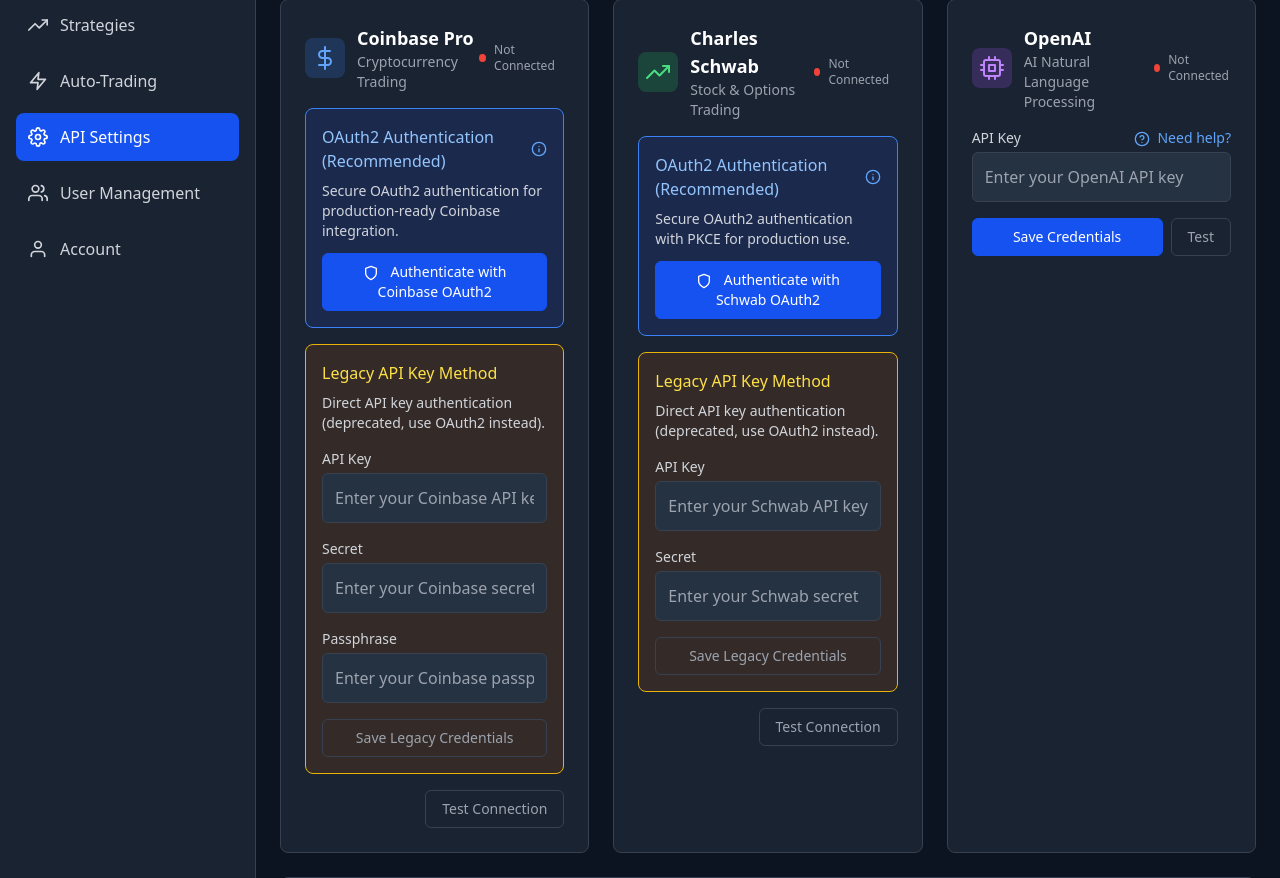
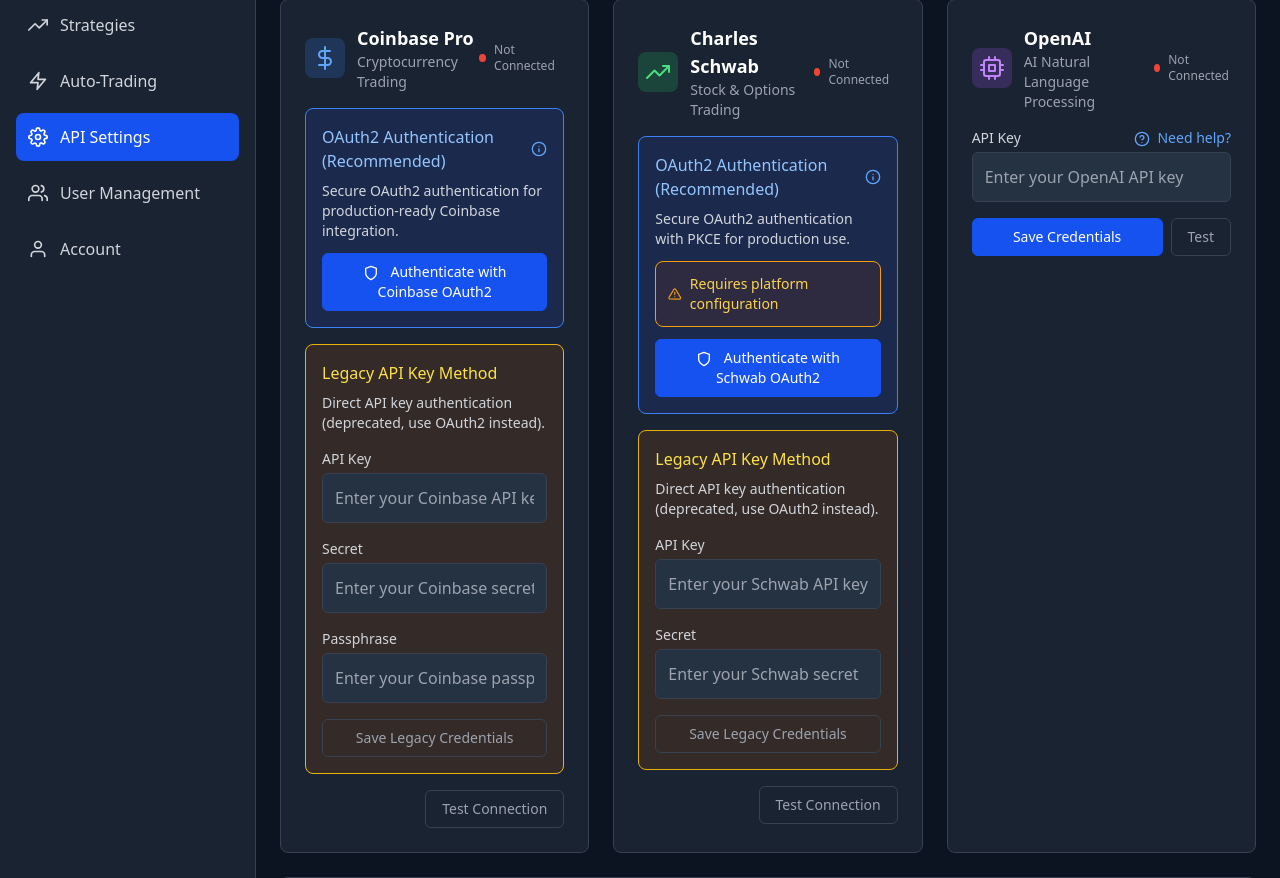
Before and after one commit to NVMtheName/ArbionTrader, a Flask app: page /api-settings in a window 1280 px wide. Shown: the part 228-1106 px from the top of the page. Run offline with Flask 3, Linux system fonts and the light colour scheme; a user stored in the database is signed in; data that the repository does not hold is empty; some libraries are stand-ins or nearby versions.

Commit message:
Inform users that Schwab OAuth2 requires platform configuration
Adds helpful messages and instructions for configuring Schwab OAuth2.

Replit-Commit-Author: Agent
Replit-Commit-Session-Id: 55d649fa-7741-4bdc-92c1-358905c068a2
Replit-Commit-Screenshot-Url: https://storage.googleapis.com/screenshot-production-us-central1/b5647b89-6936-47ce-978a-a2d77d17e79f/1504efda-888c-4446-a5fc-5bd58fd1ab61.jpg

```diff
--- a/templates/api_settings.html
+++ b/templates/api_settings.html
@@ -167,6 +167,14 @@
                 <p class="text-sm text-gray-300 mb-3">
                     Secure OAuth2 authentication with PKCE for production use.
                 </p>
+
+                <div class="bg-amber-900/20 border border-amber-500 rounded-lg p-3 mb-3">
+                    <div class="flex items-center">
+                        <i data-feather="alert-triangle" class="text-amber-500 mr-2 w-4 h-4"></i>
+                        <span class="text-amber-300 text-sm">Requires platform configuration</span>
+                    </div>
+                </div>
+
                 <form method="POST">
                     <input type="hidden" name="provider" value="schwab">
                     <input type="hidden" name="oauth_flow" value="true">
--- a/templates/schwab_oauth_info.html
+++ b/templates/schwab_oauth_info.html
@@ -39,6 +39,25 @@
                     </ul>
                 </div>
 
+                <div class="bg-amber-900 bg-opacity-50 rounded-lg p-4 border border-amber-500 mb-4">
+                    <h4 class="font-medium text-amber-300 mb-2">Setup Required</h4>
+                    <p class="text-sm">
+                        <strong>Current Status:</strong> Schwab OAuth2 requires platform configuration.<br>
+                        <strong>Error:</strong> "Schwab client ID not configured"
+                    </p>
+                </div>
+
+                <div class="bg-blue-900 bg-opacity-50 rounded-lg p-4 border border-blue-500 mb-4">
+                    <h4 class="font-medium text-blue-300 mb-2">How to Set Up Schwab OAuth2</h4>
+                    <ol class="text-sm space-y-2 list-decimal list-inside">
+                        <li>Apply for Schwab Developer Account at <a href="https://developer.schwab.com" target="_blank" class="text-blue-400 hover:text-blue-300">developer.schwab.com</a></li>
+                        <li>Create a new application in the Schwab Developer Portal</li>
+                        <li>Configure redirect URI: <code class="bg-gray-700 px-2 py-1 rounded">https://www.arbion.ai/oauth_callback/schwab</code></li>
+                        <li>Obtain your Client ID and Client Secret</li>
+                        <li>Contact platform administrator to configure these credentials</li>
+                    </ol>
+                </div>
+
                 <div class="bg-red-900 bg-opacity-50 rounded-lg p-4 border border-red-500">
                     <h4 class="font-medium text-red-300 mb-2">Important Notes</h4>
                     <ul class="text-sm space-y-1 list-disc list-inside">
@@ -46,6 +65,7 @@
                         <li>The redirect URI must be configured in your Schwab app settings</li>
                         <li>Tokens expire and will be refreshed automatically</li>
                         <li>Legacy API key method is deprecated</li>
+                        <li>Currently requires platform-level configuration</li>
                     </ul>
                 </div>
             </div>
--- a/utils/schwab_oauth.py
+++ b/utils/schwab_oauth.py
@@ -26,7 +26,7 @@ class SchwabOAuth:
         """Generate authorization URL with PKCE"""
         try:
             if not self.client_id:
-                raise ValueError("Schwab client ID not configured")
+                raise ValueError("Schwab client ID not configured. Please set SCHWAB_CLIENT_ID environment variable or contact support.")
 
             # Generate PKCE pair
             code_verifier, code_challenge = generate_pkce_pair()
```
